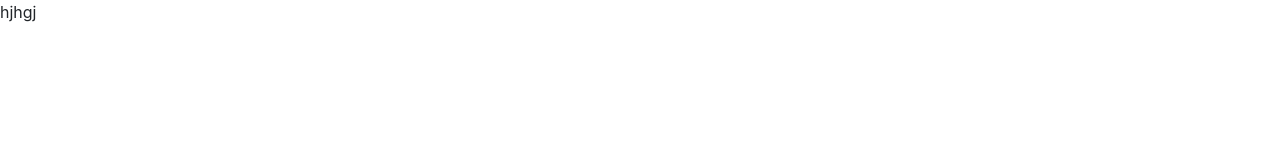
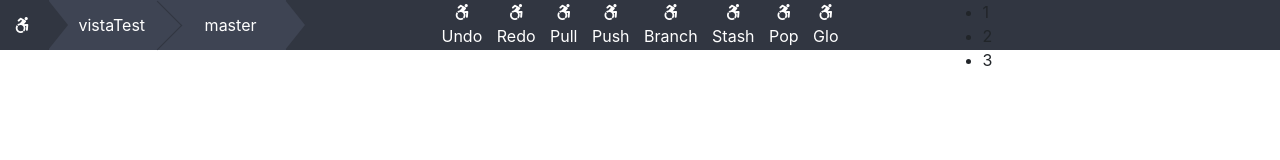
Before and after one commit to LucasCouto287/vistaTest, a plain HTML site: page index.html in a window 1280 px wide. Drawn offline with nearby package versions, Linux system fonts and the light colour scheme.

Commit message:
add files

```diff
--- a/css/style.css
+++ b/css/style.css
@@ -0,0 +1,98 @@
+*{
+    margin:0;
+    padding:0;
+    -webkit-box-sizing: border-box;
+    box-sizing: border-box;
+}
+.container-fluid{
+    padding: 0;
+}
+header{
+    position: relative;
+    width: 100%;
+    height: 50px;
+    background: #313641;
+
+}
+header .mapSite{
+    height: 50px;
+}
+header .mapSite ul{
+    list-style: none;
+}
+header .mapSite ul li{
+    position: relative;
+    background: #3e4453;
+    display: inline-block;
+    height:50px;
+    line-height: 50px;
+    margin-left:-5px;
+    padding: 0 30px 0 30px;
+}
+header .mapSite ul li:after{
+    position: absolute;
+    content: '';
+    width: 0;
+    height: 0;
+    border-top: 25px solid transparent;
+    border-left: 20px solid #3e4453;
+    border-bottom: 25px solid transparent;
+    top:0;
+    right:-19px;
+    z-index:999;
+}
+header .mapSite ul li:nth-child(2){
+    z-index: 2;
+}
+header .mapSite ul li:nth-child(2):after{
+    content: '';
+    width: 35px;
+    height: 35px;
+    border:none;
+    bottom:0;
+    right:0;
+    top:7.5px;
+    z-index:-2;
+    background: transparent;
+    border-right: solid 1px #313641 !important;
+    border-top: solid 1px #313641 !important;
+    transform: rotate(45deg);
+}
+header .mapSite ul li:first-child:after{
+    border-left-color:#313641;
+}
+header .mapSite ul li:first-child{
+    background: #313641;
+    padding: 0 20px 0 20px;
+}
+header .mapSite ul li a{
+    text-decoration: none;
+    color: #ffffff;
+    display: block;
+}
+header nav{
+    height: 50px;
+    text-align: center;
+    text-transform: capitalize;
+}
+header nav ul{
+    list-style: none;
+}
+header nav ul li{
+    display: inline-block;
+    margin-right:10px;
+}
+header nav ul li:last-child{
+    margin-right: 0;
+}
+header nav ul li a{
+    text-decoration: none;
+    color: #ffffff;
+    display: block;
+}
+header nav ul li a:hover,header nav ul li a:focus{
+    text-decoration: none;
+}
+header nav ul li span{
+    display: block;
+ }
--- a/index.html
+++ b/index.html
@@ -4,16 +4,47 @@
         <meta charset="UTF-8">
         <title>Title</title>
         <link rel="stylesheet" href="https://stackpath.bootstrapcdn.com/bootstrap/4.1.3/css/bootstrap.min.css" integrity="sha384-MCw98/SFnGE8fJT3GXwEOngsV7Zt27NXFoaoApmYm81iuXoPkFOJwJ8ERdknLPMO" crossorigin="anonymous">
+        <link rel="stylesheet" href="https://use.fontawesome.com/releases/v5.2.0/css/all.css" integrity="sha384-hWVjflwFxL6sNzntih27bfxkr27PmbbK/iSvJ+a4+0owXq79v+lsFkW54bOGbiDQ" crossorigin="anonymous">
         <link rel="stylesheet" href="css/style.css">
 
     </head>
     <body>
-hjhgj
+        <header class="container-fluid">
+            <div class="row">
+                <div class="col-md-3 mapSite">
+                    <ul>
+                        <li><a href=""><span><i class="fab fa-accessible-icon"></i></span></a></li>
+                        <li><a href="">vistaTest</a></li>
+                        <li><a href="">master</a></li>
+                    </ul>
+                </div>
+                <div class="col-md-6">
+                    <nav>
+                        <ul>
+                            <li><a href=""><span><i class="fab fa-accessible-icon"></i></span>undo</a></li>
+                            <li><a href=""><span><i class="fab fa-accessible-icon"></i></span>redo</a></li>
+                            <li><a href=""><span><i class="fab fa-accessible-icon"></i></span>pull</a></li>
+                            <li><a href=""><span><i class="fab fa-accessible-icon"></i></span>push</a></li>
+                            <li><a href=""><span><i class="fab fa-accessible-icon"></i></span>branch</a></li>
+                            <li><a href=""><span><i class="fab fa-accessible-icon"></i></span>stash</a></li>
+                            <li><a href=""><span><i class="fab fa-accessible-icon"></i></span>pop</a></li>
+                            <li><a href=""><span><i class="fab fa-accessible-icon"></i></span>glo</a></li>
+                        </ul>
+                    </nav>
+                </div>
+                <div class="col-md-3 rightBox">
+                    <ul>
+                        <li>1</li>
+                        <li>2</li>
+                        <li>3</li>
+                    </ul>
+                </div>
+            </div>
+        </header>
+
 
         <script src="https://code.jquery.com/jquery-3.1.1.min.js"></script>
-<!--<script src="https://code.jquery.com/jquery-3.3.1.slim.min.js" integrity="sha384-q8i/X+965DzO0rT7abK41JStQIAqVgRVzpbzo5smXKp4YfRvH+8abtTE1Pi6jizo" crossorigin="anonymous"></script>-->
         <script src="https://cdnjs.cloudflare.com/ajax/libs/popper.js/1.14.3/umd/popper.min.js" integrity="sha384-ZMP7rVo3mIykV+2+9J3UJ46jBk0WLaUAdn689aCwoqbBJiSnjAK/l8WvCWPIPm49" crossorigin="anonymous"></script>
         <script src="https://stackpath.bootstrapcdn.com/bootstrap/4.1.3/js/bootstrap.min.js" integrity="sha384-ChfqqxuZUCnJSK3+MXmPNIyE6ZbWh2IMqE241rYiqJxyMiZ6OW/JmZQ5stwEULTy" crossorigin="anonymous"></script>
-
     </body>
 </html>
```
Lines whose indentation alone changed are shown as unchanged.
